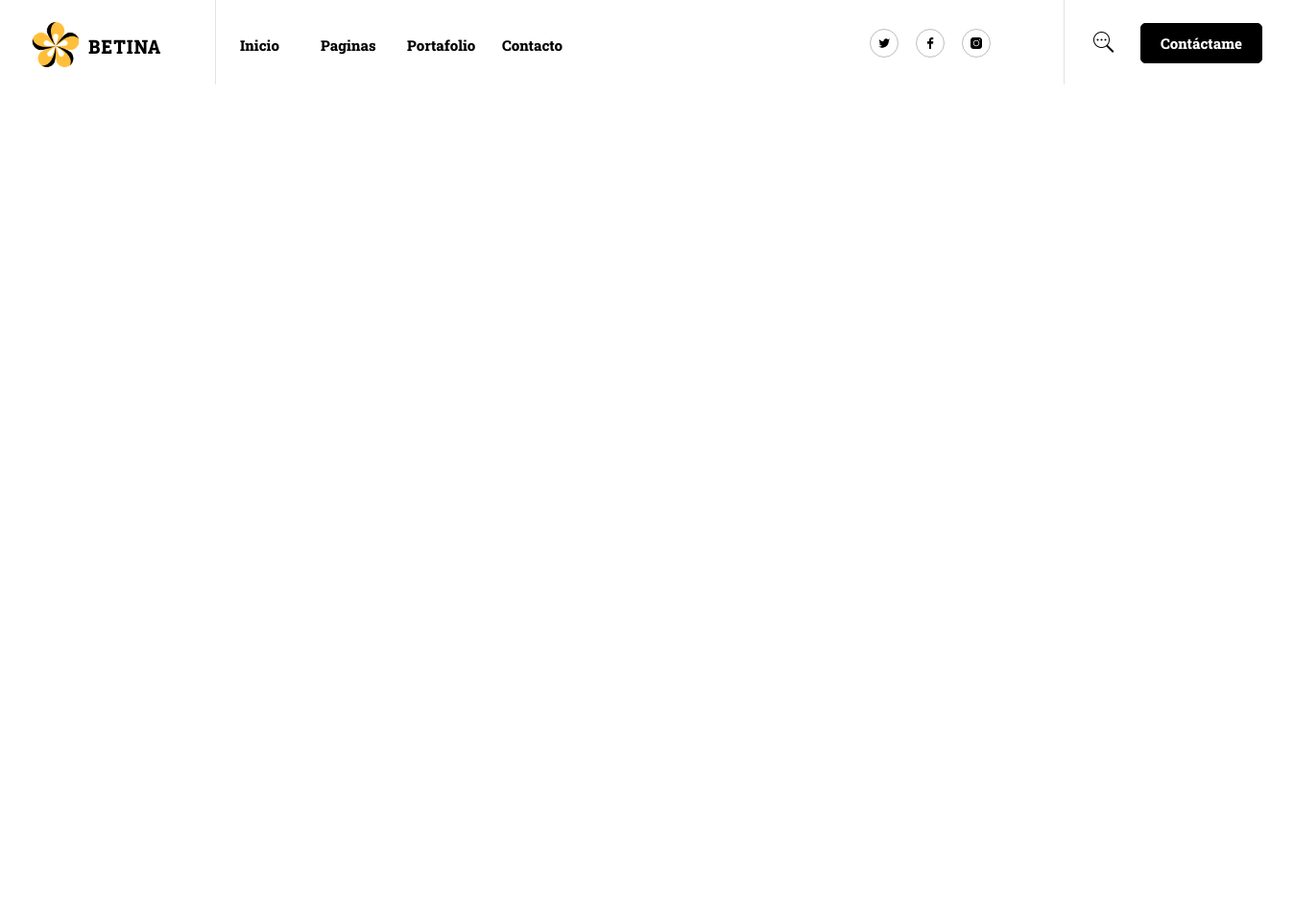
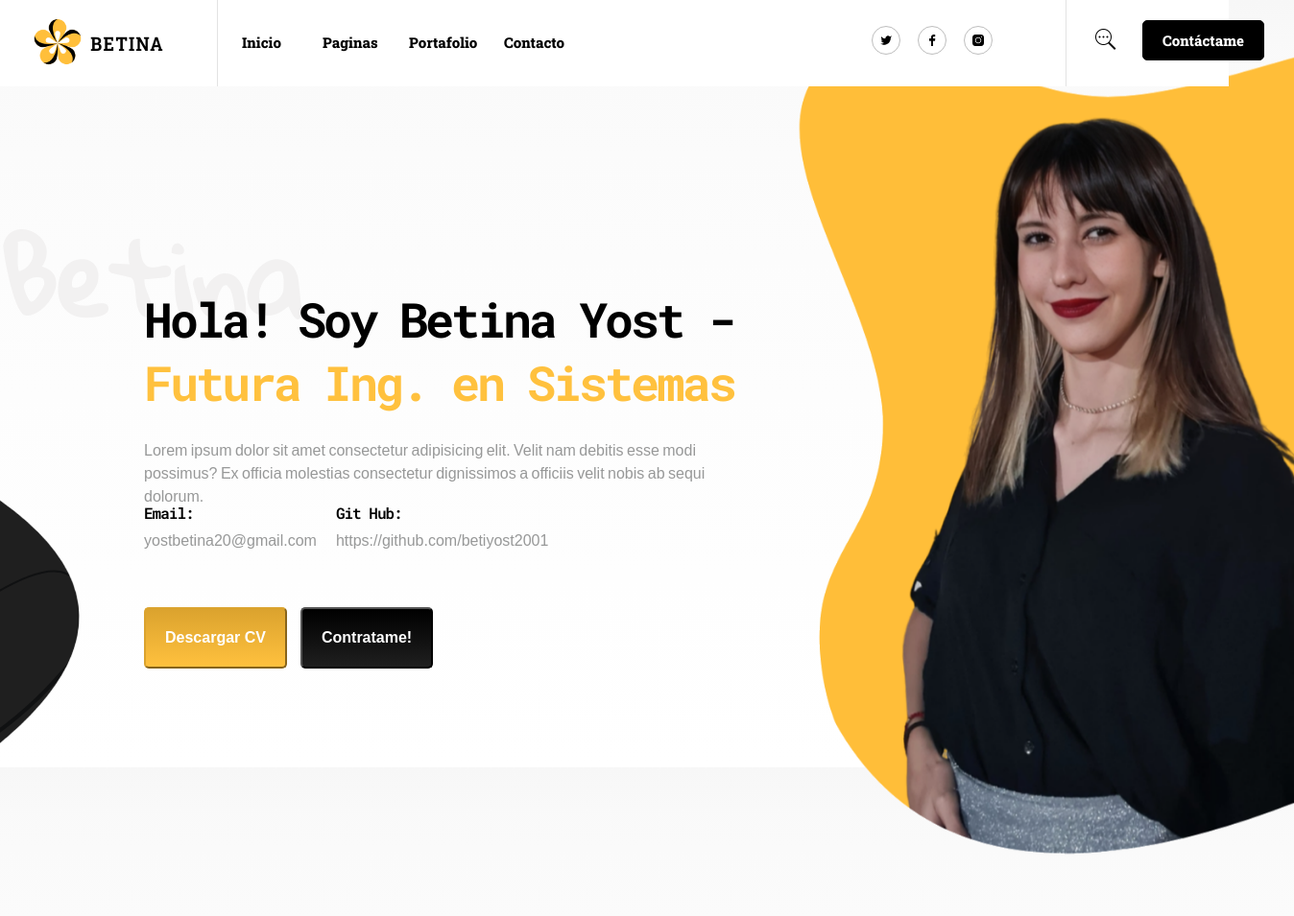
Before and after one commit to betiyost2001/TPFinalUno, a plain HTML site: page index.html in a window 1280 px wide. Shown: the whole page at 96% size, 1348 px wide, since content can reach past the window. Before the commit the page ends 800 px from the top, so only its background shows below. Drawn offline with Linux system fonts and the light colour scheme.

Commit message:
Termine de diseñar el hero

```diff
--- a/css/style.css
+++ b/css/style.css
@@ -1,7 +1,18 @@
+body{
+    background: linear-gradient(to bottom, #f7f7f7, 20%, white) ;
+    margin: 0;
+    padding: 0;
+    height: 100vh;
+}
+
 /* ACA EMPIEZA EL MENU DE ARRIBA */
 
-.header{
-    position: fixed;
+header{
+    position: top;
+    background: white;
+    height: 90px;
+
+
 }
 
 .conteiner a{
@@ -32,11 +43,13 @@
     font-family: "Roboto Slab", serif;
     font-optical-sizing: auto;
     font-style: normal;
+    margin:0px 0px 0px 10px;
+
 }
 
 
 .item1 img{
-    margin: 10px 0px 0px -40px;
+    margin: 15px 0px 0px -40px;
     position: absolute;
     height: 60px;
     left: 60px;
@@ -46,7 +59,7 @@
 
     letter-spacing: 1.5px;
     position: absolute;
-    margin: 27px 0px 0px 80px;
+    margin: 32px 0px 0px 80px;
     font-size: 20px;
     font-weight: 1000;
     transform: scale(0.9,1);
@@ -54,28 +67,28 @@
 
 .vl {
     border-left: 1px solid rgba(128, 128, 128, 0.219);
-    height: 90px;
+    height: 100px;
     position: absolute;
     margin: -10px 0px 0px 216px;
   }
 
 .item2{
-    margin: 28px 0px 0px 236px;
+    margin: 33px 0px 0px 236px;
     position: absolute;
 }
 
 .item3{
-    margin: 28px 0px 0px 320px;
+    margin: 33px 0px 0px 320px;
     position: absolute;
 }
 
 .item4{
-    margin: 28px 0px 0px 410px;
+    margin: 33px 0px 0px 410px;
     position: absolute;
 }
 
 .item5{
-    margin: 28px 0px 0px 515px;
+    margin: 33px 0px 0px 515px;
     position: absolute;
 }
 
@@ -90,27 +103,27 @@
 }
 
 .img1{
-    margin: 22px 0px 0px 870px;
+    margin: 27px 0px 0px 870px;
 }
 
 .imgg{
-    margin: 22px 0px 0px 918px;
+    margin: 27px 0px 0px 918px;
 }
 
 .img3{
-    margin: 22px 0px 0px 966px;
+    margin: 27px 0px 0px 966px;
 }
 
 .vl1 {
     border-left: 1px solid rgba(128, 128, 128, 0.219);
-    height: 90px;
+    height: 100px;
     position: absolute;
     margin: -10px 0px 0px 1100px;
   }
 
   .item7{
     position: absolute;
-    margin: 22px 0px 0px 1123px;
+    margin: 27px 0px 0px 1123px;
 
   }
 
@@ -121,7 +134,7 @@
 
   .item8{
     position: absolute;
-    margin: 16px 0px 0px 1180px;
+    margin: 21px 0px 0px 1180px;
   }
 
   .item8 button{
@@ -137,3 +150,108 @@
   .item8 button:hover{
     box-shadow: 0 12px 16px 0 rgba(0,0,0,0.24), 0 17px 50px 0 rgba(0,0,0,0.19);
   }
+
+/* ACA EMPIEZA HERO */
+
+.hero h1{
+    margin: 210px 0px 0px 150px;
+    font-size: 50px;
+    font-family: "Roboto Mono", monospace;
+    font-optical-sizing: auto;
+    font-style: normal;
+    letter-spacing: -3px;
+    word-spacing: -2px;
+}
+
+.color{
+    margin: 100px 0px 0px 0px;
+    color: #ffc13e;
+}
+
+.fuente{
+    font-family: "Roboto Mono", monospace;
+    font-optical-sizing: auto;
+    font-style: normal;
+    font-weight: 600;
+    height: 20px;
+    letter-spacing: -1px;
+}
+
+.fuente0{
+    font-family: Arial, Helvetica, sans-serif;
+    color: #979898;
+    font-weight: 500;
+    word-spacing: -1px;
+    text-decoration: none;
+    margin: -5px 0px 0px 0px;
+}
+
+.quienSoy{
+    margin: 26px 500px 0px 150px;
+    word-spacing: -1px;
+    line-height: 1.5;
+    height: 5px;
+}
+
+.ordenarDivs{
+    display: flex;
+    margin: 45px 0px 0px 150px;
+
+}
+
+.div2{
+    margin: 0px 0px 0px 20px;
+}
+
+.enlace{
+    text-decoration: none;
+    color: #979898;
+}
+
+.hero button{
+    font-family: Arial, Helvetica, sans-serif;
+    font-weight: 600;
+    color: white;
+    font-size: 16px;
+    padding: 5px 20px;
+    border-radius: 5px;
+
+}
+
+.yo{
+    position: absolute;
+    height: 900px;
+    left: 900px;
+    margin: -300px 0px 0px -320px;
+    z-index: -1;
+
+}
+
+.botonDescargarCV{
+    background: linear-gradient(to bottom, #dba32e, 50%, #ffc13e);
+    border-color: #dba32e;
+    margin: 60px 0px 0px 150px;
+}
+
+.botonContratame{
+    background: linear-gradient(to bottom, black, 50%, #1f1f1f);
+    border-color: black;
+    margin: 60px 0px 0px 10px;
+}
+
+.hero h2{
+    position: absolute;
+    font-family: "Gloria Hallelujah", cursive;
+    font-weight: 600;
+    font-style: normal;
+    color: #f2f1f1;
+    font-size: 100px;
+    z-index: -1;
+    margin: -110px 0px 0px 0px;
+}
+
+.detalle{
+    position: absolute;
+    z-index: -1;
+    margin: 0px 0px 0px -100px;
+}
--- a/index.html
+++ b/index.html
@@ -8,13 +8,17 @@
     <style>
         @import url('https://fonts.googleapis.com/css2?family=Roboto+Slab:wght@100..900&display=swap');
     </style>
+    <link rel="preconnect" href="https://fonts.googleapis.com">
+    <link rel="preconnect" href="https://fonts.gstatic.com" crossorigin>
+    <link href="https://fonts.googleapis.com/css2?family=Roboto+Mono:ital,wght@0,100..700;1,100..700&display=swap" rel="stylesheet">
+    <link href="https://fonts.googleapis.com/css2?family=Gloria+Hallelujah&display=swap" rel="stylesheet">
 </head>
 <body>
     <header>
         <div class="conteiner">
             <div class="item1">
                 <img src="image/flor.png" alt="">
-                <h2>BETINA</h2>
+                <h2><b>BETINA</b></h2>
             </div>
             <div class="vl"></div>
             <div class="item2">
@@ -43,8 +47,27 @@
             <div class="item8">
                 <button>Contáctame</button>
             </div>
-
         </div>
     </header>
+    <section class="hero">
+        <img src="image/fondo.png" alt="" class="yo">
+        <img src="image/Diseño sin título (5)-Photoroom.png" alt="" class="detalle">
+        <h2>Betina</h2>
+        <h1>Hola! Soy Betina Yost - <br><span class="color">Futura Ing. en Sistemas </span></h1>
+        <p class="fuente0 quienSoy">Lorem ipsum dolor sit amet consectetur adipisicing elit. Velit nam debitis esse modi possimus? Ex officia molestias consectetur dignissimos a officiis velit nobis ab sequi dolorum.</p>
+        <div class="ordenarDivs">
+            <div class="div1">
+                <p class="fuente">Email:</p>
+                <p class="fuente0">yostbetina20@gmail.com</p>
+            </div>
+            <div class="div2">
+                <p class="fuente">Git Hub:</p>
+                <p class="fuente0"><a href="https://github.com/betiyost2001" class="enlace">https://github.com/betiyost2001</a></p>
+            </div>
+        </div>
+        <button class="botonDescargarCV"><p>Descargar CV</p><div class="prueba"></div></button>
+        <button class="botonContratame"><p>Contratame!</p></button>
+
+    </section>
 </body>
 </html>
```
Also changed, not shown: image/Diseño sin título (5)-Photoroom.png (added), image/fondo.png (added).
